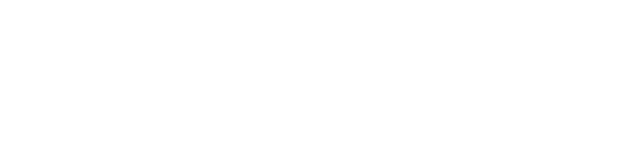
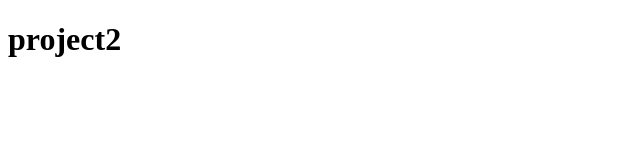
Before and after one commit to Mapleshlf/cssproject2, a plain HTML site: page index.html in a window 1280 px wide. Shown: the whole page, without its empty margins (0-640 px from the left). Drawn offline with Linux system fonts and the light colour scheme.

Commit message:
新增標題

```diff
--- a/index.html
+++ b/index.html
@@ -3,9 +3,9 @@
 <head>
     <meta charset="UTF-8">
     <meta name="viewport" content="width=device-width, initial-scale=1.0">
-    <title>Document</title>
+    <title>project2</title>
 </head>
 <body>
-
+    <h1>project2</h1>
 </body>
 </html>
```
